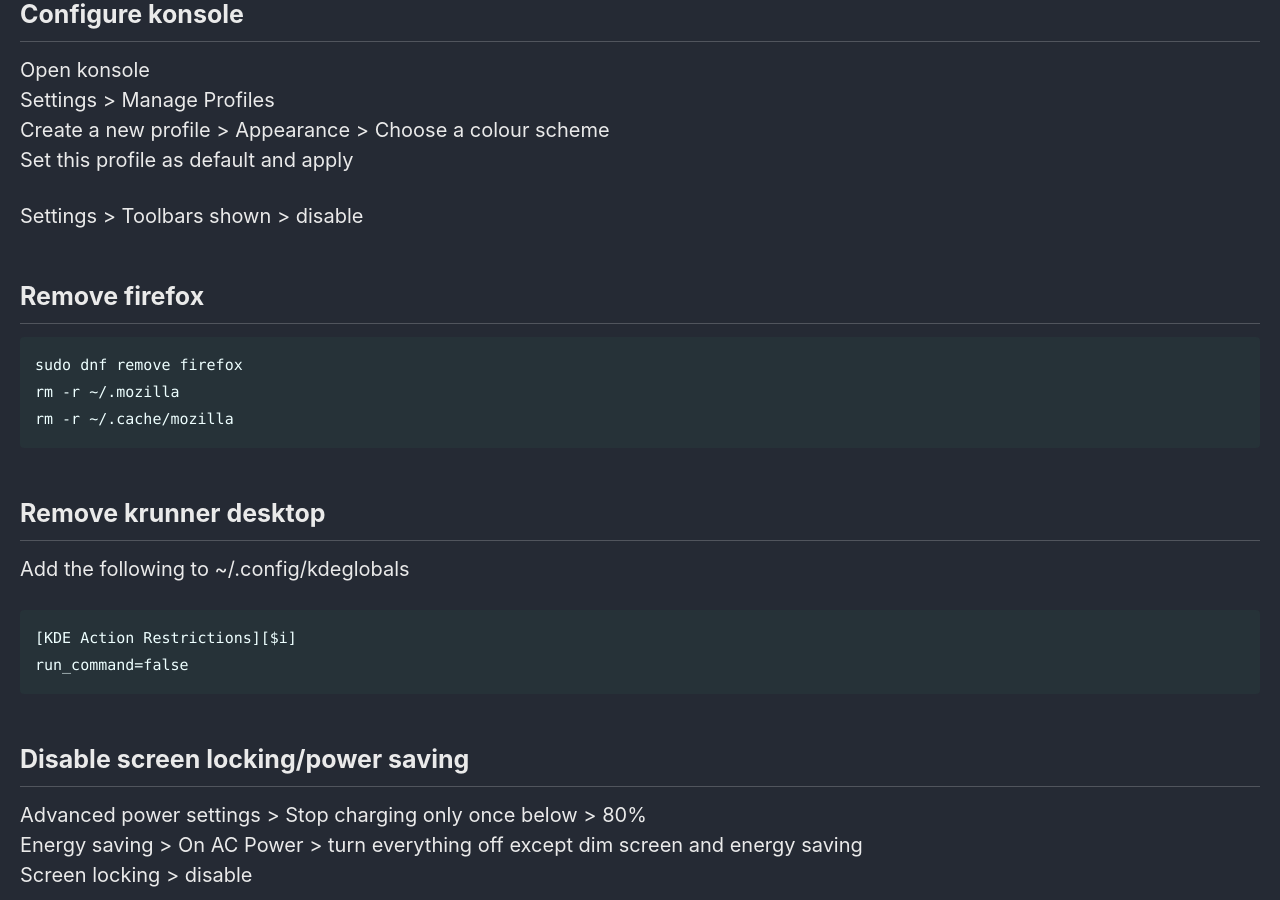
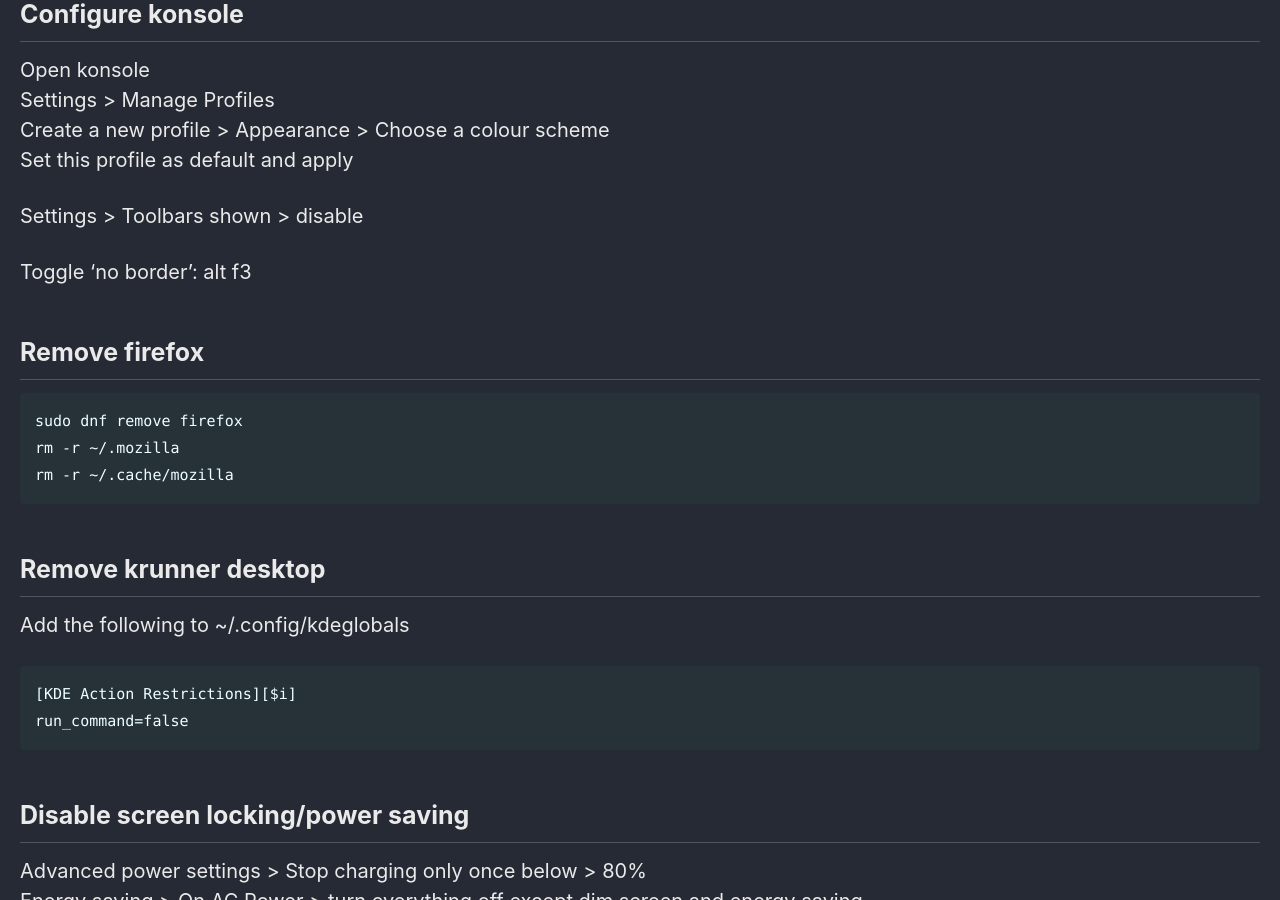
Before and after one commit to Connor-McCartney/Connor-McCartney.github.io, a Jekyll site: the page built from _pages/misc/KDE-Plasma.md, in a window 1280 px wide and 900 px high, scrolled down 455 px. Built offline with Jekyll 4.4.1, drawn with Linux system fonts in a browser that asks for light colours; cached includes are drawn as plain includes.

Commit message:
Update KDE-Plasma.md

```diff
--- a/_pages/misc/KDE-Plasma.md
+++ b/_pages/misc/KDE-Plasma.md
@@ -22,6 +22,7 @@ Set this profile as default and apply<br>
 
 Settings > Toolbars shown > disable
 
+Toggle 'no border': alt f3
 
 ## Remove firefox
 
```
